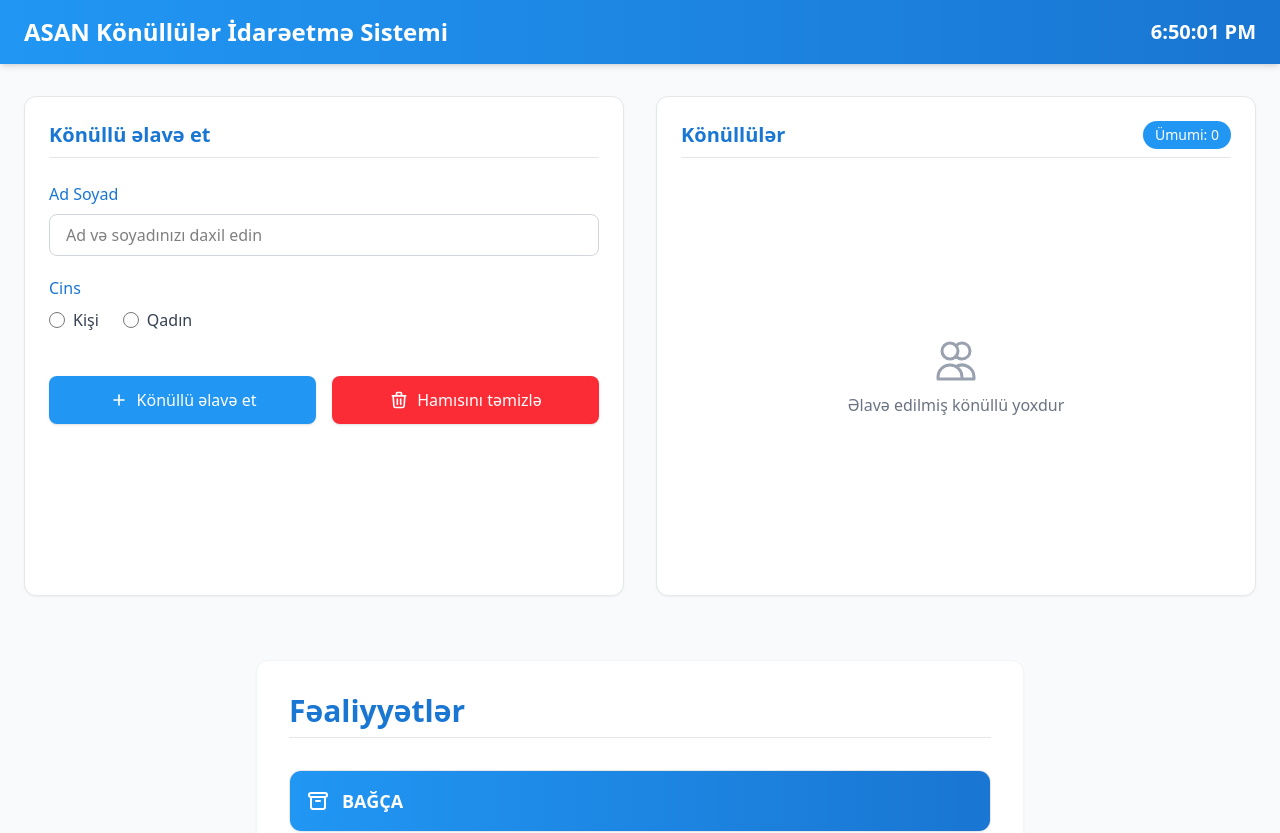
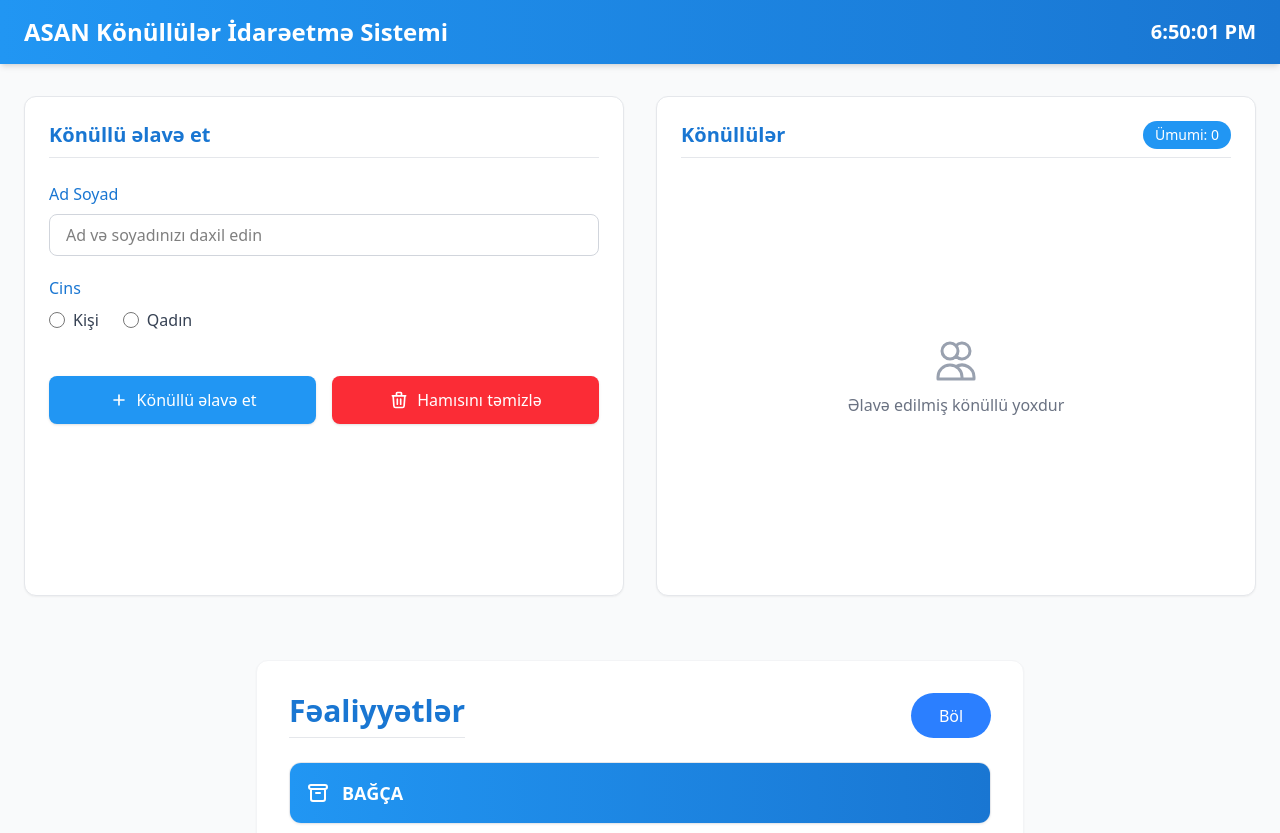
Before and after one commit to NRvBOSS/ASAN-Bolgu, a Vue app: page / in a window 1280 px wide. Shown: the top 833 px of the page. Built offline with nearby package versions, Linux system fonts and the light colour scheme.

Commit message:
add button for shuffle

```diff
--- a/src/views/AppPeriod.vue
+++ b/src/views/AppPeriod.vue
@@ -2,11 +2,16 @@
   <div
     class="bg-white p-8 rounded-xl shadow-sm border border-gray-100 max-w-3xl mx-auto my-8"
   >
+  <div class="flex justify-between mb-6">
     <h1
-      class="text-3xl font-bold text-asan-dark-blue mb-8 pb-2 border-b border-gray-200"
+      class="text-3xl font-bold text-asan-dark-blue pb-2 border-b border-gray-200"
     >
       Fəaliyyətlər
     </h1>
+    <button class="bg-blue-500 text-white px-4 py-2 rounded-3xl hover:bg-blue-800 duration-250 transition-colors w-[80px] cursor-pointer">
+      Böl
+    </button>
+  </div>
 
     <div class="space-y-6">
       <!-- Bağça -->
@@ -144,9 +149,6 @@
 .bg-asan-blue {
   background-color: #2196f3;
 }
-.bg-asan-dark-blue {
-  background-color: #1976d2;
-}
 .text-asan-blue {
   color: #2196f3;
 }
```
